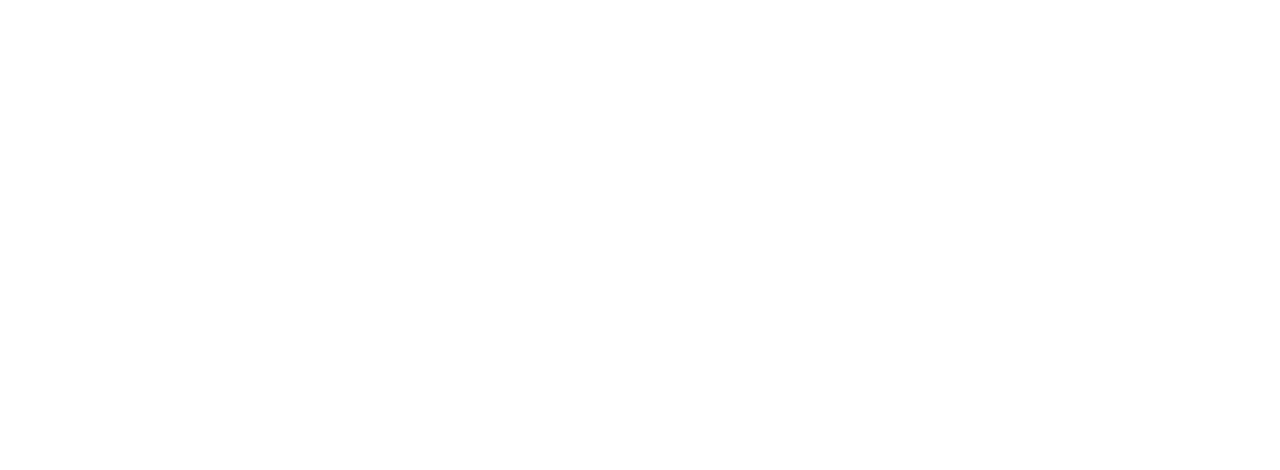
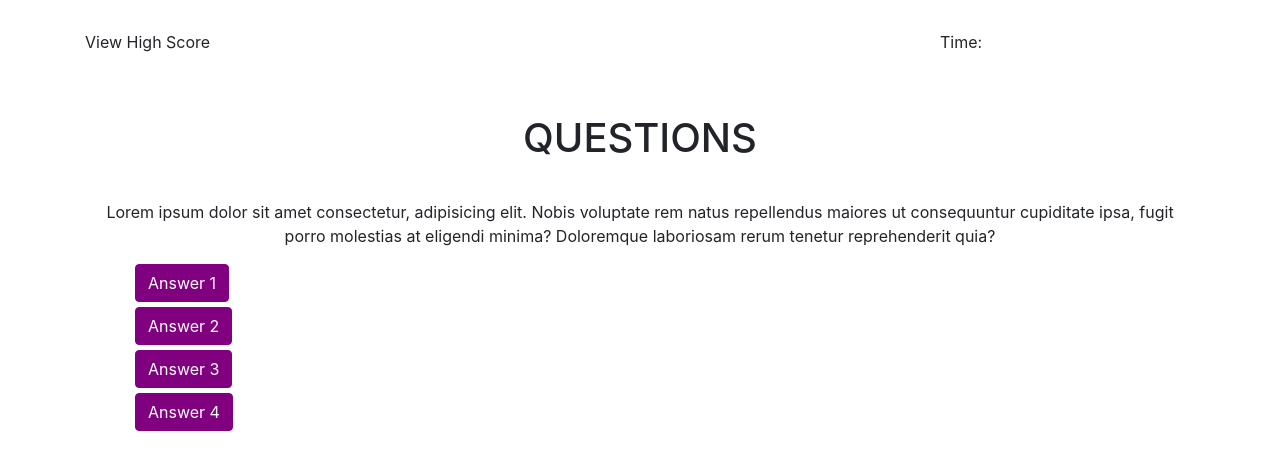
Before and after one commit to chriskim0926/CodeQuiz, a plain HTML site: page quizindex.html in a window 1280 px wide. Drawn offline with nearby package versions, Linux system fonts and the light colour scheme.

Commit message:
quizindex initial structures and styling added

```diff
--- a/quizfinish.html
+++ b/quizfinish.html
@@ -0,0 +1,67 @@
+<!DOCTYPE html>
+<!--[if lt IE 7]>      <html class="no-js lt-ie9 lt-ie8 lt-ie7"> <![endif]-->
+<!--[if IE 7]>         <html class="no-js lt-ie9 lt-ie8"> <![endif]-->
+<!--[if IE 8]>         <html class="no-js lt-ie9"> <![endif]-->
+<!--[if gt IE 8]><!-->
+<html class="no-js">
+<!--<![endif]-->
+
+<head>
+    <meta charset="utf-8">
+    <meta http-equiv="X-UA-Compatible" content="IE=edge">
+    <title>Code Quiz - Quiz Complete</title>
+    <meta name="description" content="">
+    <meta name="viewport" content="width=device-width, initial-scale=1">
+    <link rel="stylesheet" href="styling.css">
+    <link rel="stylesheet" href="https://stackpath.bootstrapcdn.com/bootstrap/4.5.2/css/bootstrap.min.css"
+        integrity="sha384-JcKb8q3iqJ61gNV9KGb8thSsNjpSL0n8PARn9HuZOnIxN0hoP+VmmDGMN5t9UJ0Z" crossorigin="anonymous">
+    <script src="https://code.jquery.com/jquery-3.5.1.slim.min.js"
+        integrity="sha384-DfXdz2htPH0lsSSs5nCTpuj/zy4C+OGpamoFVy38MVBnE+IbbVYUew+OrCXaRkfj"
+        crossorigin="anonymous"></script>
+    <script src="https://cdn.jsdelivr.net/npm/popper.js@1.16.1/dist/umd/popper.min.js"
+        integrity="sha384-9/reFTGAW83EW2RDu2S0VKaIzap3H66lZH81PoYlFhbGU+6BZp6G7niu735Sk7lN"
+        crossorigin="anonymous"></script>
+    <script src="https://stackpath.bootstrapcdn.com/bootstrap/4.5.2/js/bootstrap.min.js"
+        integrity="sha384-B4gt1jrGC7Jh4AgTPSdUtOBvfO8shuf57BaghqFfPlYxofvL8/KUEfYiJOMMV+rV"
+        crossorigin="anonymous"></script>
+
+
+
+
+</head>
+
+<body>
+    <header>
+        <div class="container">
+            <div class="row">
+                <div id="view-highscore" class="col-sm-3">
+                    View High Score
+                </div>
+                <div class="col-sm-6">
+                </div>
+                <div id="time" class="col-sm-3">
+                    Time:
+                </div>
+            </div>
+        </div>
+    </header>
+    <section class = "main-section">
+    <div class= "container">
+        <div class="text-center">
+            <h1>CODE QUIZZNG CHANLLENGE</h1>
+            <p>
+                Lorem ipsum dolor sit amet consectetur, adipisicing elit. Nobis voluptate rem natus repellendus maiores
+                ut consequuntur cupiditate ipsa, fugit porro molestias at eligendi minima? Doloremque laboriosam rerum
+                tenetur reprehenderit quia?
+            </p>
+            <button type="button" id="start-quiz-botton" class="btn btn-primary">Start Quiz</button>
+        </div>
+    </div>
+    </section>
+
+
+
+    <script src="script.js" async defer></script>
+</body>
+
+</html>
--- a/quizindex.html
+++ b/quizindex.html
@@ -0,0 +1,84 @@
+<!DOCTYPE html>
+<!--[if lt IE 7]>      <html class="no-js lt-ie9 lt-ie8 lt-ie7"> <![endif]-->
+<!--[if IE 7]>         <html class="no-js lt-ie9 lt-ie8"> <![endif]-->
+<!--[if IE 8]>         <html class="no-js lt-ie9"> <![endif]-->
+<!--[if gt IE 8]><!-->
+<html class="no-js">
+<!--<![endif]-->
+
+<head>
+    <meta charset="utf-8">
+    <meta http-equiv="X-UA-Compatible" content="IE=edge">
+    <title>Code Quiz - QUIZES</title>
+    <meta name="description" content="">
+    <meta name="viewport" content="width=device-width, initial-scale=1">
+    <link rel="stylesheet" href="styling.css">
+    <link rel="stylesheet" href="https://stackpath.bootstrapcdn.com/bootstrap/4.5.2/css/bootstrap.min.css"
+        integrity="sha384-JcKb8q3iqJ61gNV9KGb8thSsNjpSL0n8PARn9HuZOnIxN0hoP+VmmDGMN5t9UJ0Z" crossorigin="anonymous">
+    <script src="https://code.jquery.com/jquery-3.5.1.slim.min.js"
+        integrity="sha384-DfXdz2htPH0lsSSs5nCTpuj/zy4C+OGpamoFVy38MVBnE+IbbVYUew+OrCXaRkfj"
+        crossorigin="anonymous"></script>
+    <script src="https://cdn.jsdelivr.net/npm/popper.js@1.16.1/dist/umd/popper.min.js"
+        integrity="sha384-9/reFTGAW83EW2RDu2S0VKaIzap3H66lZH81PoYlFhbGU+6BZp6G7niu735Sk7lN"
+        crossorigin="anonymous"></script>
+    <script src="https://stackpath.bootstrapcdn.com/bootstrap/4.5.2/js/bootstrap.min.js"
+        integrity="sha384-B4gt1jrGC7Jh4AgTPSdUtOBvfO8shuf57BaghqFfPlYxofvL8/KUEfYiJOMMV+rV"
+        crossorigin="anonymous"></script>
+
+
+
+
+</head>
+
+<body>
+    <header>
+        <div class="container">
+            <div class="row">
+                <div id="view-highscore" class="col-sm-3">
+                    View High Score
+                </div>
+                <div class="col-sm-6">
+                </div>
+                <div id="time" class="col-sm-3">
+                    Time:
+                </div>
+            </div>
+        </div>
+    </header>
+    <section class = "main-section">
+    <div class= "container">
+        <div class="text-center">
+            <h1 id = "questions">QUESTIONS</h1>
+            <p>
+                Lorem ipsum dolor sit amet consectetur, adipisicing elit. Nobis voluptate rem natus repellendus maiores
+                ut consequuntur cupiditate ipsa, fugit porro molestias at eligendi minima? Doloremque laboriosam rerum
+                tenetur reprehenderit quia?
+            </p>
+        <div class = "answer-button-group">
+            <div class = "container">
+
+                <div class ="row">
+                <button type="button" id="answer1" class="btn btn-primary">Answer 1</button>
+                </div>
+                <div class ="row">
+                <button type="button" id="answer2" class="btn btn-primary">Answer 2</button>
+                </div>
+                <div class = "row">
+                <button type="button" id="answer3" class="btn btn-primary">Answer 3</button>
+                </div>
+                <div class = "row">
+                <button type="button" id="answer4" class="btn btn-primary">Answer 4</button>
+                </div>
+            </div>
+            </div>
+        </div>
+        </div>
+    </div>
+    </section>
+
+
+
+    <script src="script.js" async defer></script>
+</body>
+
+</html>
--- a/styling.css
+++ b/styling.css
@@ -7,3 +7,27 @@ h1{
 #start-quiz-botton{
     margin-top: 20px;
 }
+
+.answer-button-group{
+    margin-left: 50px;
+
+}
+#answer1{
+    background: purple;
+    border-color: purple;
+    margin-bottom: 5px;
+}
+#answer2{
+    background: purple;
+    border-color: purple;
+    margin-bottom: 5px;
+}
+#answer3{
+    background: purple;
+    border-color: purple;
+    margin-bottom: 5px;
+}
+#answer4{
+    background: purple;
+    border-color: purple;
+}
```
